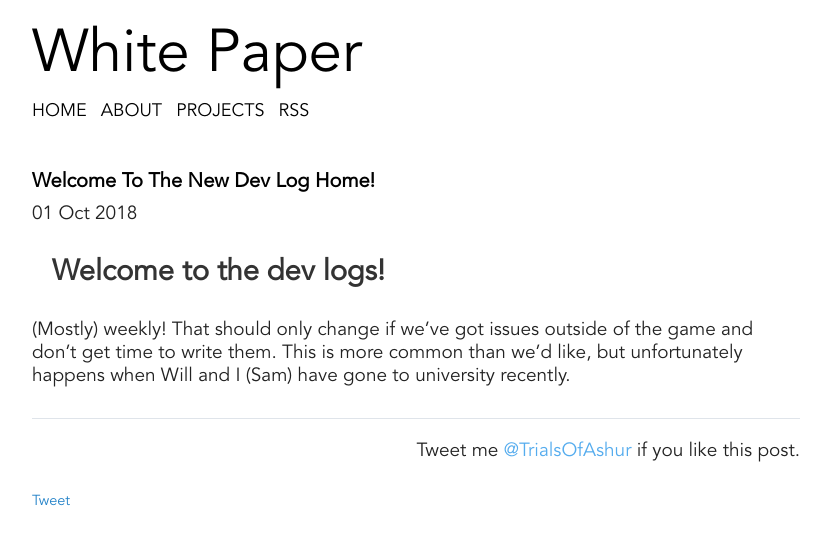
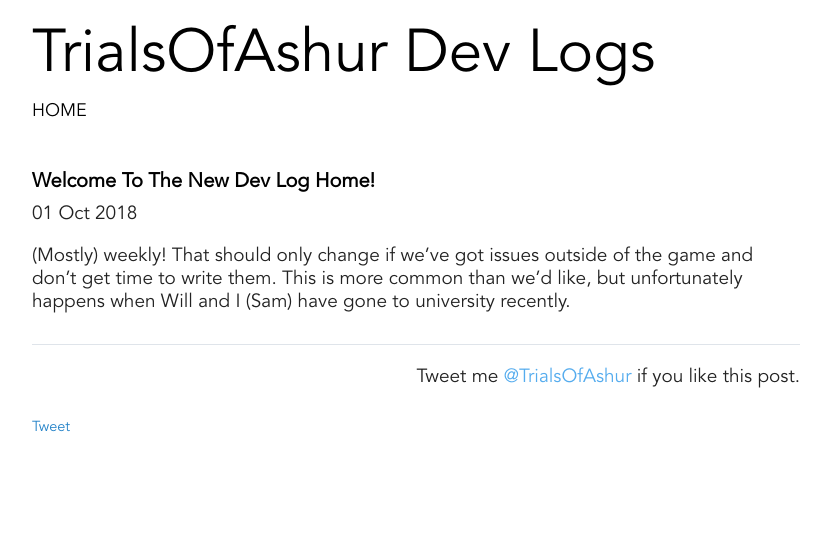
Before and after one commit to Cerkyrion/cerkyrion.github.io, a Jekyll site: the page built from _posts/2018-10-01-Welcome-to-the-new-dev-log-home!.md, in a window 1280 px wide. Shown: the top 545 px of the page, without its empty margins (224-1054 px from the left). Built offline with Jekyll 4.4.1, drawn with Linux system fonts in a browser that asks for light colours; our own code applies the rules of GitHub Pages for plain Markdown files; comment, search, counter and statistics services are not loaded.

Commit message:
Source and post tweaks

```diff
--- a/_config.yml
+++ b/_config.yml
@@ -1,9 +1,8 @@
-name: White Paper
+name: TrialsOfAshur Dev Logs
 description: >
-    A simple jekyll theme aimed at programmers who like clean interface to write posts
-    and show off some code.
+    The ToA dev logs. Updated as frequently as we post them (so roughly once a week barring some missed weeks)
 about: >
-    At vero eos et accusamus et iusto odio dignissimos ducimus qui blanditiis praesentium voluptatum deleniti atque corrupti quos dolores et quas molestias excepturi sint occaecati cupiditate non provident, similique sunt in culpa qui officia deserunt mollitia animi, id est laborum et dolorum fuga. Et harum quidem rerum facilis est et expedita distinctio. Nam libero tempore, cum soluta nobis est eligendi optio cumque nihil impedit quo minus id quod maxime placeat facere possimus, omnis voluptas assumenda est, omnis dolor repellendus. Temporibus autem quibusdam et aut officiis debitis aut rerum necessitatibus saepe eveniet ut et voluptates repudiandae sint et molestiae non recusandae. Itaque earum rerum hic tenetur a sapiente delectus, ut aut reiciendis voluptatibus maiores alias consequatur aut perferendis doloribus asperiores repellat.
+    Hello from Cerkyrion! Developers of The Trials Of Ashur, an upcoming MOBA game based on Epic's Paragon
 
 master_repo: false
 url: "cerkyrion.github.io"
--- a/_includes/header.html
+++ b/_includes/header.html
@@ -1,14 +1,9 @@
 <div class="header-container container">
   <header>
-    <a href="{{ site.url }}" class="top-link">{{ site.name }}</a>
+    <a href="/" class="top-link">{{ site.name }}</a>
       <ul class="nav">
         <!--Change the  URL here if working on an absolute domain-->
         <li><a href="{{ site.url }}">Home</a></li>
-        <li><a href="{{ site.url }}/about">About</a></li>
-        {% if site.owner.github %}
-          <li><a href="{{ site.owner.github }}" target="_blank">Projects</a></li>
-        {% endif %}
-        <li><a href="{{ site.url }}/feed.xml">RSS</a></li>
       </ul>
   </header>
 </div>
--- a/_posts/2018-10-01-Welcome-to-the-new-dev-log-home!.md
+++ b/_posts/2018-10-01-Welcome-to-the-new-dev-log-home!.md
@@ -1,2 +1 @@
-# Welcome to the dev logs!
 (Mostly) weekly! That should only change if we've got issues outside of the game and don't get time to write them. This is more common than we'd like, but unfortunately happens when Will and I (Sam) have gone to university recently.
```
Also changed, not shown: about.md (+1 -1 lines).
